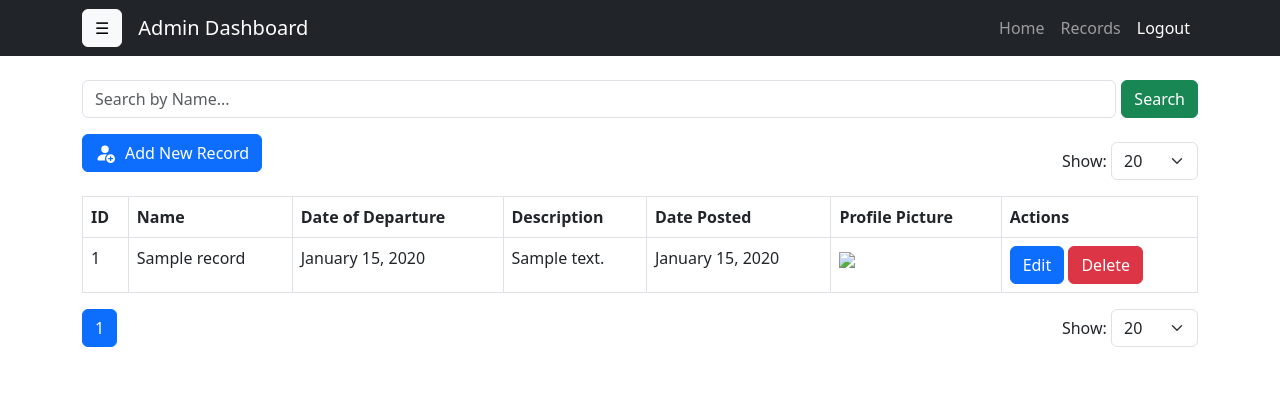
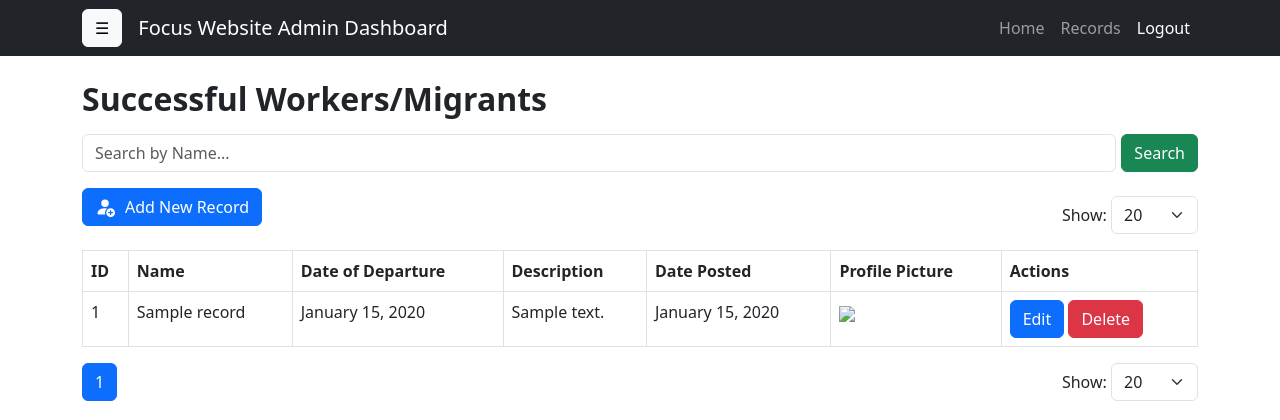
Before and after one commit to kneeldownandpray/focusadminweb, a PHP site: page /dashboard.php in a window 1280 px wide. Shown: the top 420 px of the page. Run offline with PHP 8.4, Linux system fonts and the light colour scheme; the visitor is signed in with stand-in values (Sample User, id 1); tables that the repository leaves empty or names only in its code hold one stand-in row (values such as "Sample post").

Commit message:
asdkuahjgsdfljsdngljsdnlfgsd

```diff
--- a/dashboard.php
+++ b/dashboard.php
@@ -55,6 +55,7 @@ $result = $stmt->get_result();
 <?php include 'nav.php'; ?>
     <div class="container mt-4">
         <!-- Search Form -->
+        <h2><b>Successful Workers/Migrants</b></h2>
         <form method="GET" action="" class="mt-3" style="display:flex;">
             <input type="text" name="search" class="form-control" placeholder="Search by Name..." value="<?= htmlspecialchars($search) ?>">
             <button type="submit" class="btn btn-success " style="margin-left:5px;">Search</button>
--- a/dashboard2.php
+++ b/dashboard2.php
@@ -54,7 +54,7 @@ $result = $stmt->get_result();
 <body>
 <?php include 'nav.php'; ?>
     <div class="container mt-4">
-        <!-- Search Form -->
+        <!-- Search Form --> <h2><b>Top Employers</b></h2>
         <form method="GET" action="" class="mt-3" style="display:flex;">
             <input type="text" name="search" class="form-control" placeholder="Search by Name..." value="<?= htmlspecialchars($search) ?>">
             <button type="submit" class="btn btn-success " style="margin-left:5px;">Search</button>
--- a/nav.php
+++ b/nav.php
@@ -5,7 +5,7 @@
             ☰
         </button>
 
-        <a class="navbar-brand" href="dashboard.php">Admin Dashboard</a>
+        <a class="navbar-brand" href="dashboard.php">Focus Website Admin Dashboard</a>
 
         <button class="navbar-toggler" type="button" data-bs-toggle="collapse" data-bs-target="#navbarNav">
             <span class="navbar-toggler-icon"></span>
@@ -39,7 +39,7 @@
                 <a class="nav-link text-white" href="dashboard.php"> 📊 Successful Migrants</a>
             </li>
             <li class="nav-item">
-                <a class="nav-link text-white" href="records.php">📁 Top Clients</a>
+                <a class="nav-link text-white" href="dashboard2.php">📁 Top Clients</a>
             </li>
             <li class="nav-item">
                 <a class="nav-link text-white" href="settings.php">⚙️ Settings</a>
```
